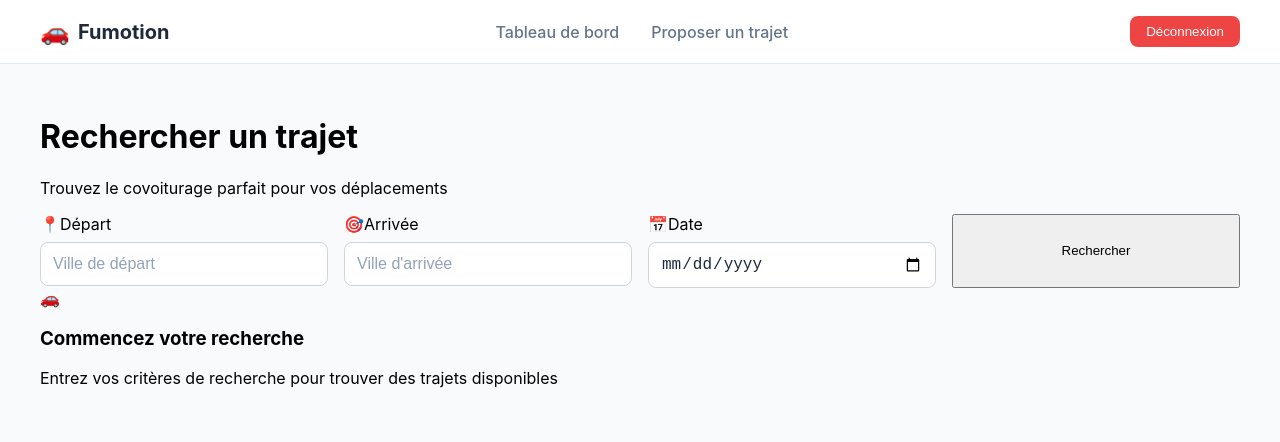
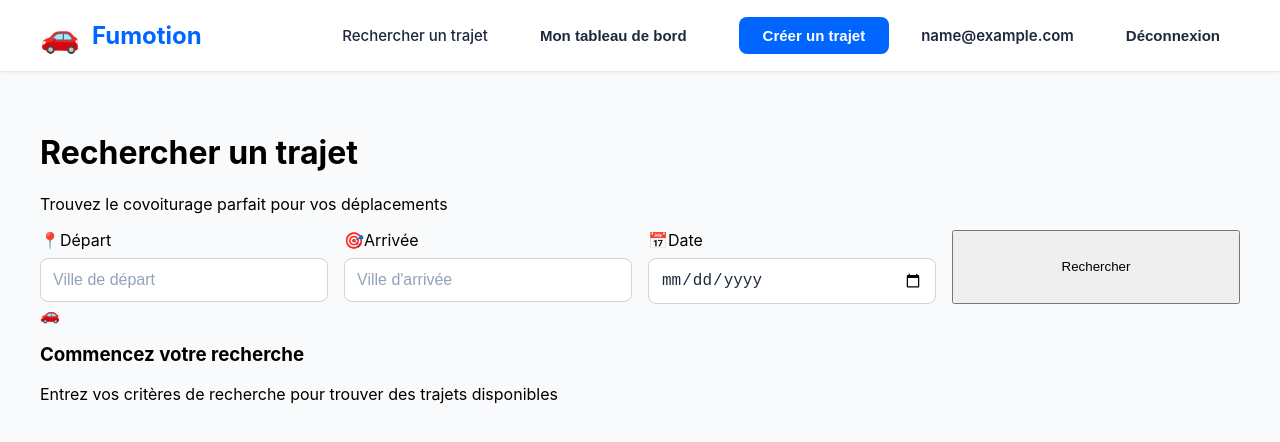
Before and after one commit to clepix21/Fumotion, a React (Create React App) app in the folder app/frontend/: page /search in a window 1280 px wide. Shown: the top 442 px of the page. Built offline with nearby package versions, Linux system fonts and the light colour scheme; sample sign-in values are in the browser's storage.

Commit message:
feat: ajouter une barre de navigation commune et intégrer la gestion de l'authentification dans les pages de création de trajet, tableau de bord et recherche style: ajuster les styles pour les pages de création de trajet, tableau de bord et recherche

```diff
--- a/app/frontend/src/pages/CreateTripPage.js
+++ b/app/frontend/src/pages/CreateTripPage.js
@@ -4,10 +4,11 @@ import { useState, useEffect } from "react"
 import { useNavigate, Link } from "react-router-dom"
 import { useAuth } from "../context/AuthContext"
 import "../styles/CreateTrip.css"
+import "../styles/HomePage.css"
 
 export default function CreateTripPage() {
   const navigate = useNavigate()
-  const { user, token, isAuthenticated } = useAuth()
+  const { user, token, isAuthenticated, logout } = useAuth()
   const [loading, setLoading] = useState(false)
   const [formData, setFormData] = useState({
     departure_location: "",
@@ -64,37 +65,39 @@ export default function CreateTripPage() {
   }
 
   const handleLogout = () => {
-    localStorage.removeItem("token")
-    localStorage.removeItem("user")
+    logout()
     navigate("/")
   }
 
   return (
     <div className="create-trip-page">
-      <header className="page-header">
-        <div className="header-content">
-          <Link to="/" className="logo">
-            <span className="logo-icon">🚗</span>
-            <span className="logo-text">Fumotion</span>
-          </Link>
+      {/* Navbar - identique à la HomePage */}
+      <nav className="navbar">
+        <div className="navbar-container">
+          <div className="navbar-brand" onClick={() => navigate("/")}>
+            <span className="brand-logo">🚗</span>
+            <span className="brand-name">Fumotion</span>
+          </div>
 
-          <nav className="header-nav">
-            <Link to="/dashboard" className="nav-link">
-              Tableau de bord
-            </Link>
-            <Link to="/search" className="nav-link">
-              Rechercher
-            </Link>
-          </nav>
-
-          <div className="header-user">
-            <span className="user-name">{user?.first_name}</span>
-            <button onClick={handleLogout} className="logout-btn">
+          <div className="navbar-menu">
+            <a href="/search" className="navbar-link">
+              Rechercher un trajet
+            </a>
+            <button onClick={() => navigate("/dashboard")} className="navbar-btn-secondary">
+              Mon tableau de bord
+            </button>
+            <button onClick={() => navigate("/create-trip")} className="navbar-btn-primary">
+              Créer un trajet
+            </button>
+            <span className="navbar-user">
+              {user?.first_name || user?.email}
+            </span>
+            <button onClick={handleLogout} className="navbar-btn-secondary">
               Déconnexion
             </button>
           </div>
         </div>
-      </header>
+      </nav>
 
       <main className="create-trip-main">
         <div className="create-trip-container">
--- a/app/frontend/src/pages/DashboardPage.js
+++ b/app/frontend/src/pages/DashboardPage.js
@@ -4,6 +4,7 @@ import { useState, useEffect, useCallback } from "react"
 import { useNavigate, Link } from "react-router-dom"
 import { useAuth } from "../context/AuthContext"
 import "../styles/Dashboard.css"
+import "../styles/HomePage.css"
 
 export default function DashboardPage() {
   const navigate = useNavigate()
@@ -82,36 +83,33 @@ export default function DashboardPage() {
 
   return (
     <div className="dashboard">
-      {/* Header */}
-      <header className="dashboard-header">
-        <div className="header-content">
-          <Link to="/" className="logo">
-            <span className="logo-icon">🚗</span>
-            <span className="logo-text">Fumotion</span>
-          </Link>
+      {/* Navbar - identique à la HomePage */}
+      <nav className="navbar">
+        <div className="navbar-container">
+          <div className="navbar-brand" onClick={() => navigate("/")}>
+            <span className="brand-logo">🚗</span>
+            <span className="brand-name">Fumotion</span>
+          </div>
 
-          <nav className="header-nav">
-            <Link to="/search" className="nav-link">
+          <div className="navbar-menu">
+            <a href="/search" className="navbar-link">
               Rechercher un trajet
-            </Link>
-            <Link to="/create-trip" className="nav-link">
-              Proposer un trajet
-            </Link>
-          </nav>
-
-          <div className="header-user">
-            <div className="user-info">
-              <span className="user-name">
-                {user?.first_name} {user?.last_name}
-              </span>
-              <span className="user-email">{user?.email}</span>
-            </div>
-            <button onClick={handleLogout} className="logout-btn">
+            </a>
+            <button onClick={() => navigate("/dashboard")} className="navbar-btn-secondary">
+              Mon tableau de bord
+            </button>
+            <button onClick={() => navigate("/create-trip")} className="navbar-btn-primary">
+              Créer un trajet
+            </button>
+            <span className="navbar-user">
+              {user?.first_name || user?.email}
+            </span>
+            <button onClick={handleLogout} className="navbar-btn-secondary">
               Déconnexion
             </button>
           </div>
         </div>
-      </header>
+      </nav>
 
       <div className="dashboard-container">
         {/* Sidebar */}
--- a/app/frontend/src/pages/SearchPage.js
+++ b/app/frontend/src/pages/SearchPage.js
@@ -2,11 +2,13 @@
 
 import { useState, useEffect } from "react"
 import { useNavigate, Link } from "react-router-dom"
+import { useAuth } from "../context/AuthContext"
 import "../styles/Search.css"
+import "../styles/HomePage.css"
 
 export default function SearchPage() {
   const navigate = useNavigate()
-  const [user, setUser] = useState(null)
+  const { user, token, isAuthenticated, logout } = useAuth()
   const [searchParams, setSearchParams] = useState({
     departure: "",
     arrival: "",
@@ -15,23 +17,6 @@ export default function SearchPage() {
   const [trips, setTrips] = useState([])
   const [loading, setLoading] = useState(false)
   const [searched, setSearched] = useState(false)
-
-  useEffect(() => {
-    const token = localStorage.getItem("token")
-    const userData = localStorage.getItem("user")
-
-    if (token && userData && userData !== "undefined" && userData !== "null") {
-      try {
-        const parsedUser = JSON.parse(userData)
-        setUser(parsedUser)
-      } catch (error) {
-        console.error("Erreur lors du parsing des données utilisateur:", error)
-        // Clear corrupted data
-        localStorage.removeItem("token")
-        localStorage.removeItem("user")
-      }
-    }
-  }, [])
 
   const handleSearch = async (e) => {
     e.preventDefault()
@@ -62,7 +47,7 @@ export default function SearchPage() {
   }
 
   const handleBooking = async (tripId) => {
-    if (!user) {
+    if (!isAuthenticated()) {
       navigate("/login")
       return
     }
@@ -71,7 +56,6 @@ export default function SearchPage() {
     if (!seats || isNaN(seats) || seats < 1) return
 
     try {
-      const token = localStorage.getItem("token")
       const response = await fetch("http://localhost:5000/api/bookings", {
         method: "POST",
         headers: {
@@ -99,9 +83,7 @@ export default function SearchPage() {
   }
 
   const handleLogout = () => {
-    localStorage.removeItem("token")
-    localStorage.removeItem("user")
-    setUser(null)
+    logout()
     navigate("/")
   }
 
@@ -118,45 +100,46 @@ export default function SearchPage() {
 
   return (
     <div className="search-page">
-      <header className="page-header">
-        <div className="header-content">
-          <Link to="/" className="logo">
-            <span className="logo-icon">🚗</span>
-            <span className="logo-text">Fumotion</span>
-          </Link>
+      {/* Navbar - identique à la HomePage */}
+      <nav className="navbar">
+        <div className="navbar-container">
+          <div className="navbar-brand" onClick={() => navigate("/")}>
+            <span className="brand-logo">🚗</span>
+            <span className="brand-name">Fumotion</span>
+          </div>
 
-          <nav className="header-nav">
-            {user ? (
+          <div className="navbar-menu">
+            <a href="/search" className="navbar-link">
+              Rechercher un trajet
+            </a>
+            {isAuthenticated() ? (
               <>
-                <Link to="/dashboard" className="nav-link">
-                  Tableau de bord
-                </Link>
-                <Link to="/create-trip" className="nav-link">
-                  Proposer un trajet
-                </Link>
+                <button onClick={() => navigate("/dashboard")} className="navbar-btn-secondary">
+                  Mon tableau de bord
+                </button>
+                <button onClick={() => navigate("/create-trip")} className="navbar-btn-primary">
+                  Créer un trajet
+                </button>
+                <span className="navbar-user">
+                  {user?.first_name || user?.email}
+                </span>
+                <button onClick={handleLogout} className="navbar-btn-secondary">
+                  Déconnexion
+                </button>
               </>
             ) : (
               <>
-                <Link to="/login" className="nav-link">
+                <button onClick={() => navigate("/login")} className="navbar-btn-secondary">
                   Connexion
-                </Link>
-                <Link to="/register" className="nav-link">
+                </button>
+                <button onClick={() => navigate("/register")} className="navbar-btn-primary">
                   Inscription
-                </Link>
+                </button>
               </>
             )}
-          </nav>
-
-          {user && (
-            <div className="header-user">
-              <span className="user-name">{user.first_name}</span>
-              <button onClick={handleLogout} className="logout-btn">
-                Déconnexion
-              </button>
-            </div>
-          )}
+          </div>
         </div>
-      </header>
+      </nav>
 
       <main className="search-main">
         <div className="search-container">
--- a/app/frontend/src/styles/CreateTrip.css
+++ b/app/frontend/src/styles/CreateTrip.css
@@ -42,6 +42,10 @@
 
 .logo-icon {
   font-size: 1.5rem;
+}
+
+.create-trip-main {
+  padding-top: 5rem;
 }
 
 .create-trip-container {
--- a/app/frontend/src/styles/Dashboard.css
+++ b/app/frontend/src/styles/Dashboard.css
@@ -91,7 +91,7 @@
 .dashboard-container {
   max-width: 1200px;
   margin: 0 auto;
-  padding: 2rem;
+  padding: 6rem 2rem 2rem;
   display: grid;
   grid-template-columns: 250px 1fr;
   gap: 2rem;
--- a/app/frontend/src/styles/Search.css
+++ b/app/frontend/src/styles/Search.css
@@ -47,6 +47,10 @@
 
 .nav-link:hover {
   color: #3b82f6;
+}
+
+.search-main {
+  padding-top: 5rem;
 }
 
 .search-container {
```
